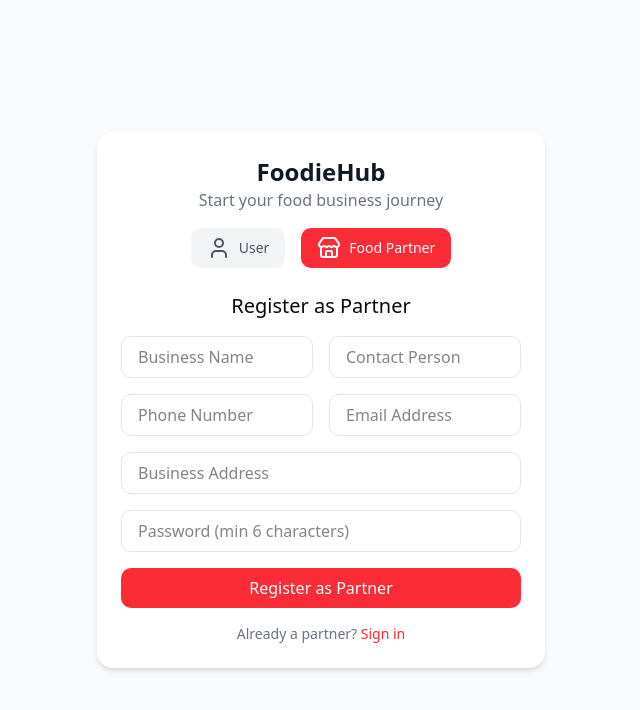
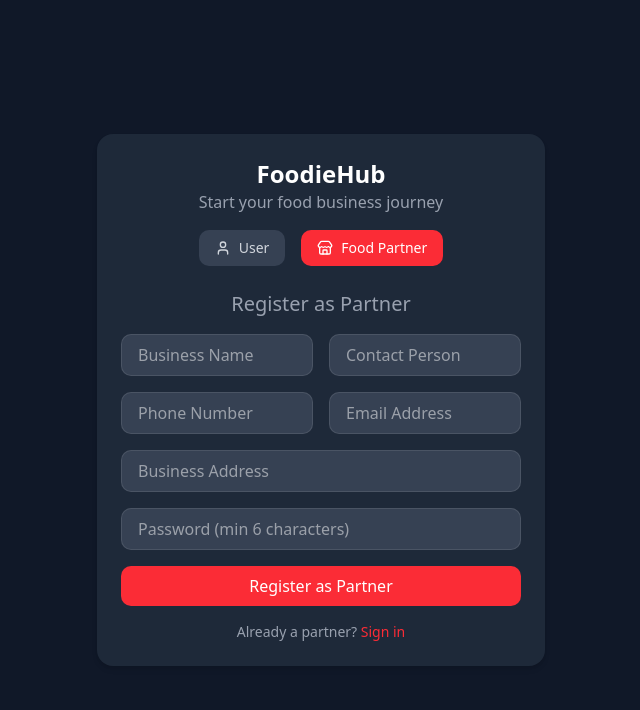
Before and after one commit to alokkkxpixel/Food-View, a React (Vite) app in the folder frontend/: page /foodpartner/register in a window 1280 px wide. Shown: the top 710 px of the page, without its empty margins (319-959 px from the left). Built offline with nearby package versions, Linux system fonts and the light colour scheme.

Commit message:
landing page added

```diff
--- a/frontend/package.json
+++ b/frontend/package.json
@@ -16,7 +16,7 @@
     "class-variance-authority": "^0.7.1",
     "clsx": "^2.1.1",
     "cors": "^2.8.5",
-    "framer-motion": "^12.23.14",
+    "framer-motion": "^12.23.16",
     "gsap": "^3.13.0",
     "lucide-react": "^0.544.0",
     "motion": "^12.23.14",
--- a/frontend/src/pages/AuthLayout.jsx
+++ b/frontend/src/pages/AuthLayout.jsx
@@ -1,18 +1,15 @@
 import { Link, useLocation } from "react-router-dom";
 import { Store, User } from "lucide-react";
-export default function AuthLayout({ title, subtitle, children }) {
+
+export default function AuthLayout({ subtitle, children }) {
   const location = useLocation();
 
   return (
-    <div className="flex  items-center justify-center min-h-screen bg-gray-50 dark:bg-gray-900">
-      <div className="w-full max-w-md p-6 bg-white dark:bg-gray-800 rounded-2xl shadow-md">
+    <div className="dark flex items-center justify-center min-h-screen bg-gray-900">
+      <div className="w-full max-w-md p-6 bg-gray-800 rounded-2xl shadow-md">
         {/* Branding */}
-        <h1 className="text-2xl font-bold text-center text-gray-900 dark:text-white">
-          FoodieHub
-        </h1>
-        <p className="text-center text-gray-500 dark:text-gray-400">
-          {subtitle}
-        </p>
+        <h1 className="text-2xl font-bold text-center text-white">FoodieHub</h1>
+        <p className="text-center text-gray-400">{subtitle}</p>
 
         {/* Toggle Tabs */}
         <div className="flex justify-center gap-4 mt-4">
@@ -21,26 +18,20 @@ export default function AuthLayout({ title, subtitle, children }) {
             className={`px-4 py-2 rounded-lg flex items-center gap-2 text-sm font-medium ${
               location.pathname.includes("user")
                 ? "bg-red-500 text-white"
-                : "bg-gray-100 dark:bg-gray-700 text-gray-600 dark:text-gray-300"
+                : "bg-gray-700 text-gray-300"
             }`}
           >
-            <span className="material-icons">
-              <User />
-            </span>{" "}
-            User
+            <User size={16} /> User
           </Link>
           <Link
             to="/foodpartner/register"
             className={`px-4 py-2 rounded-lg flex items-center gap-2 text-sm font-medium ${
               location.pathname.includes("foodpartner")
                 ? "bg-red-500 text-white"
-                : "bg-gray-100 dark:bg-gray-700 text-gray-600 dark:text-gray-300"
+                : "bg-gray-700 text-gray-300"
             }`}
           >
-            <span className="material-icons">
-              <Store />
-            </span>{" "}
-            Food Partner
+            <Store size={16} /> Food Partner
           </Link>
         </div>
 
--- /dev/null
+++ b/frontend/src/pages/LandingPage.jsx
@@ -0,0 +1,105 @@
+import { motion } from "framer-motion";
+import { Link } from "react-router-dom";
+import { Utensils } from "lucide-react";
+
+const MotionLink = motion(Link);
+
+export default function LandingPage() {
+  const foodIcons = [
+    "🍔",
+    "🍕",
+    "🍜",
+    "🥗",
+    "🌮",
+    "🍣",
+    "🥪",
+    "🍩",
+    "🍟",
+    "🍱",
+  ];
+
+  return (
+    <div className="relative min-h-screen flex flex-col items-center justify-center bg-zinc-950 text-white overflow-hidden">
+      {/* --- Liquid Background Blobs (darker + faint) --- */}
+      <motion.div
+        className="absolute top-[-10%] left-[-10%] w-[40rem] h-[40rem] rounded-full bg-gradient-to-br from-red-600 to-orange-500 opacity-10 blur-3xl"
+        animate={{ y: [0, 30, 0], x: [0, 20, 0] }}
+        transition={{ duration: 14, repeat: Infinity, ease: "easeInOut" }}
+      />
+      <motion.div
+        className="absolute bottom-[-20%] right-[-20%] w-[50rem] h-[50rem] rounded-full bg-gradient-to-tr from-green-500 to-lime-400 opacity-10 blur-3xl"
+        animate={{ y: [0, -40, 0], x: [0, -30, 0] }}
+        transition={{ duration: 20, repeat: Infinity, ease: "easeInOut" }}
+      />
+
+      {/* --- Branding --- */}
+      <div className="relative z-10 flex flex-col items-center">
+        <div className="flex items-center gap-3 mb-6">
+          <Utensils
+            size={44}
+            className="text-red-500 drop-shadow-[0_0_8px_rgba(255,0,0,0.5)]"
+          />
+          <h1 className="text-5xl sm:text-6xl font-extrabold text-white drop-shadow-[0_0_6px_rgba(0,0,0,0.8)]">
+            FoodieHub
+          </h1>
+        </div>
+
+        <p className="text-center text-gray-300 max-w-sm mb-12 text-lg drop-shadow-[0_0_5px_rgba(0,0,0,0.8)]">
+          Share and discover amazing food moments 🍔🍕🍣
+          <span className="block text-sm text-gray-400">
+            “TikTok for Food Lovers”
+          </span>
+        </p>
+
+        {/* --- Food Icon Marquee --- */}
+        <div className="relative w-full overflow-hidden py-6 mb-10">
+          <motion.div
+            className="flex gap-8 text-4xl whitespace-nowrap"
+            animate={{ x: ["0%", "-100%"] }}
+            transition={{ ease: "linear", duration: 25, repeat: Infinity }}
+          >
+            {[...foodIcons, ...foodIcons].map((icon, idx) => (
+              <span key={idx} className="drop-shadow-lg">
+                {icon}
+              </span>
+            ))}
+          </motion.div>
+        </div>
+
+        {/* --- CTA Get Started --- */}
+        <MotionLink
+          to="/user/login"
+          whileHover={{ scale: 1.05 }}
+          whileTap={{ scale: 0.95 }}
+          className="px-10 py-3 rounded-full bg-red-600 hover:bg-red-700 text-white font-semibold text-lg shadow-lg transition drop-shadow-[0_0_8px_rgba(0,0,0,0.7)]"
+        >
+          Get Started
+        </MotionLink>
+      </div>
+
+      {/* --- Mockup Vegetables in Footer Background --- */}
+      <div className="absolute bottom-0 w-full flex justify-around items-end pointer-events-none opacity-20">
+        <img
+          src="https://cdn-icons-png.flaticon.com/512/766/766486.png"
+          alt="Tomato"
+          className="w-20 sm:w-28 animate-bounce"
+        />
+        <img
+          src="https://cdn-icons-png.flaticon.com/512/1046/1046784.png"
+          alt="Broccoli"
+          className="w-20 sm:w-28 animate-pulse"
+        />
+        <img
+          src="https://cdn-icons-png.flaticon.com/512/2909/2909761.png"
+          alt="Carrot"
+          className="w-20 sm:w-28 animate-bounce delay-300"
+        />
+      </div>
+
+      {/* Footer */}
+      <p className="absolute bottom-4 text-xs text-gray-400 z-20">
+        © {new Date().getFullYear()} FoodieHub. All rights reserved.
+      </p>
+    </div>
+  );
+}
--- a/frontend/src/routes/AppRouter.jsx
+++ b/frontend/src/routes/AppRouter.jsx
@@ -11,6 +11,7 @@ import SavePage from "../pages/SavePage";
 import SwitchRolePopup from "../pages/SwitchPop";
 import GotoPop from "../pages/GotoPop";
 import FoodPartnerProfile from "../food-partner/FoodPartnerProfile";
+import LandingPage from "../pages/LandingPage";
 
 const AppRouter = () => {
   return (
@@ -24,12 +25,10 @@ const AppRouter = () => {
         <Route path="/savedfood" element={<SavePage />} />
         <Route path="/create-food" element={<CreateFood />} />
         <Route path="/goto" element={<GotoPop />} />
+        <Route path="/" element={<LandingPage />} />
 
         <Route path="/food-partner/:id" element={<Profile />} />
-        <Route
-          path="/food-partner/profile"
-          element={<FoodPartnerProfile />}
-        />
+        <Route path="/food-partner/profile" element={<FoodPartnerProfile />} />
       </Routes>
     </Router>
   );
--- a/tailwind.config.js
+++ b/tailwind.config.js
@@ -1,5 +1,6 @@
 // tailwind.config.js
 module.exports = {
+  darkMode: "class",
   theme: {
     extend: {
       keyframes: {
```
Also changed, not shown: 1 other file (tests, documents, lock files or other folders).
